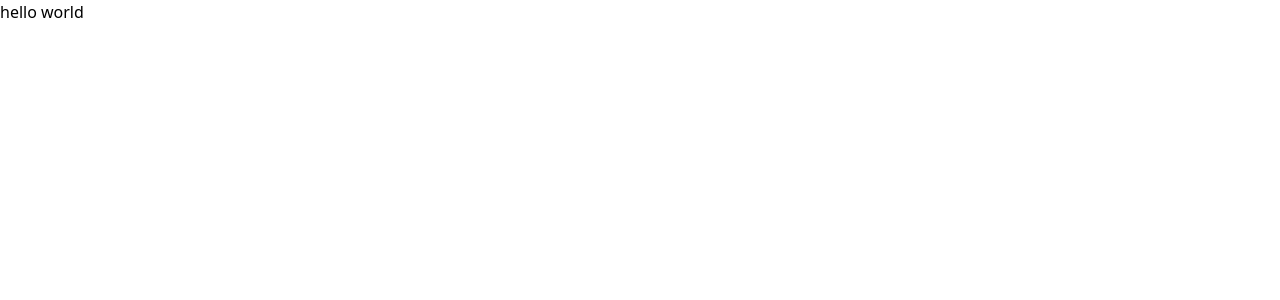
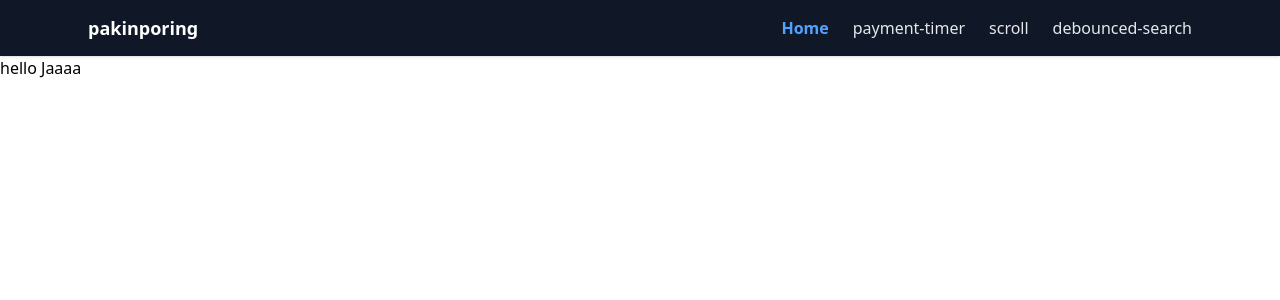
Before and after one commit to pakinporing/my-next, a Next.js app: page / in a window 1280 px wide. Shown: the top 300 px of the page. Built offline with nearby package versions, Linux system fonts and the light colour scheme.

Commit message:
add header

```diff
--- /dev/null
+++ b/app/_components/Header.tsx
@@ -0,0 +1,51 @@
+// components/Header.tsx
+'use client';
+
+import Link from 'next/link';
+import { usePathname } from 'next/navigation';
+
+type NavItem = {
+  label: string;
+  href: string;
+};
+
+const navItems: NavItem[] = [
+  { label: 'Home', href: '/' },
+  { label: 'payment-timer', href: '/test/payment-timer' },
+  { label: 'scroll', href: '/test/scroll' },
+  { label: 'debounced-search', href: '/test/debounced-search' }
+];
+
+export default function Header() {
+  const pathname = usePathname();
+
+  return (
+    <header className="w-full bg-gray-900 text-white shadow">
+      <div className="max-w-6xl mx-auto px-6 h-14 flex items-center justify-between">
+        {/* Logo */}
+        <Link href="/" className="font-bold text-lg">
+          pakinporing
+        </Link>
+
+        {/* Nav */}
+        <nav className="flex gap-6">
+          {navItems.map((item) => {
+            const isActive = pathname === item.href;
+
+            return (
+              <Link
+                key={item.href}
+                href={item.href}
+                className={`transition hover:text-blue-400 ${
+                  isActive ? 'text-blue-400 font-semibold' : 'text-gray-200'
+                }`}
+              >
+                {item.label}
+              </Link>
+            );
+          })}
+        </nav>
+      </div>
+    </header>
+  );
+}
--- a/app/layout.tsx
+++ b/app/layout.tsx
@@ -1,3 +1,4 @@
+import Header from './_components/Header';
 import './globals.css';
 
 export default function RootLayout({
@@ -7,6 +8,7 @@ export default function RootLayout({
 }>) {
   return (
     <html lang="en">
+      <Header />
       <body className={`antialiased`}>{children}</body>
     </html>
   );
--- a/app/page.tsx
+++ b/app/page.tsx
@@ -1,3 +1,3 @@
 export default function Home() {
-  return <>hello world</>;
+  return <>hello Jaaaa</>;
 }
```
